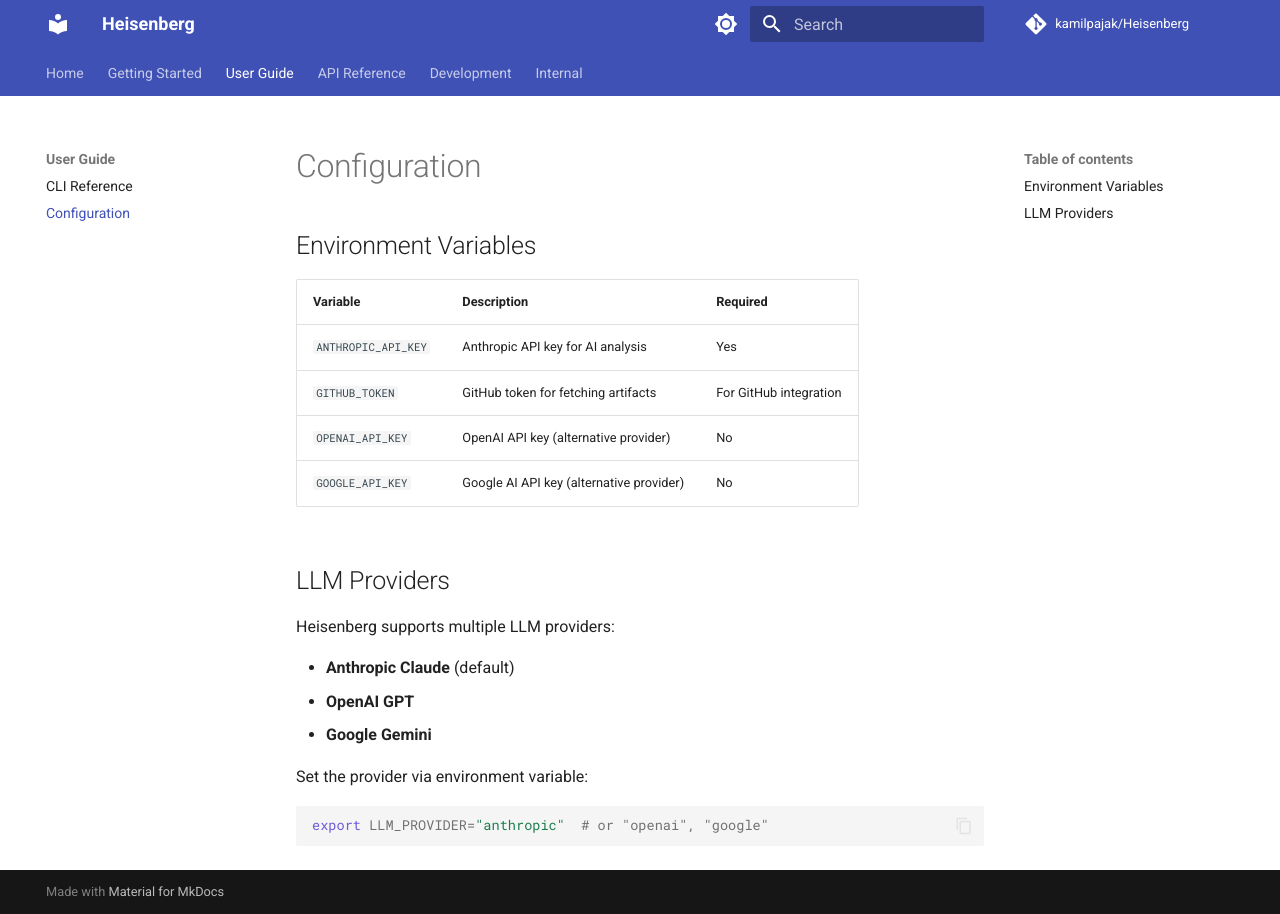
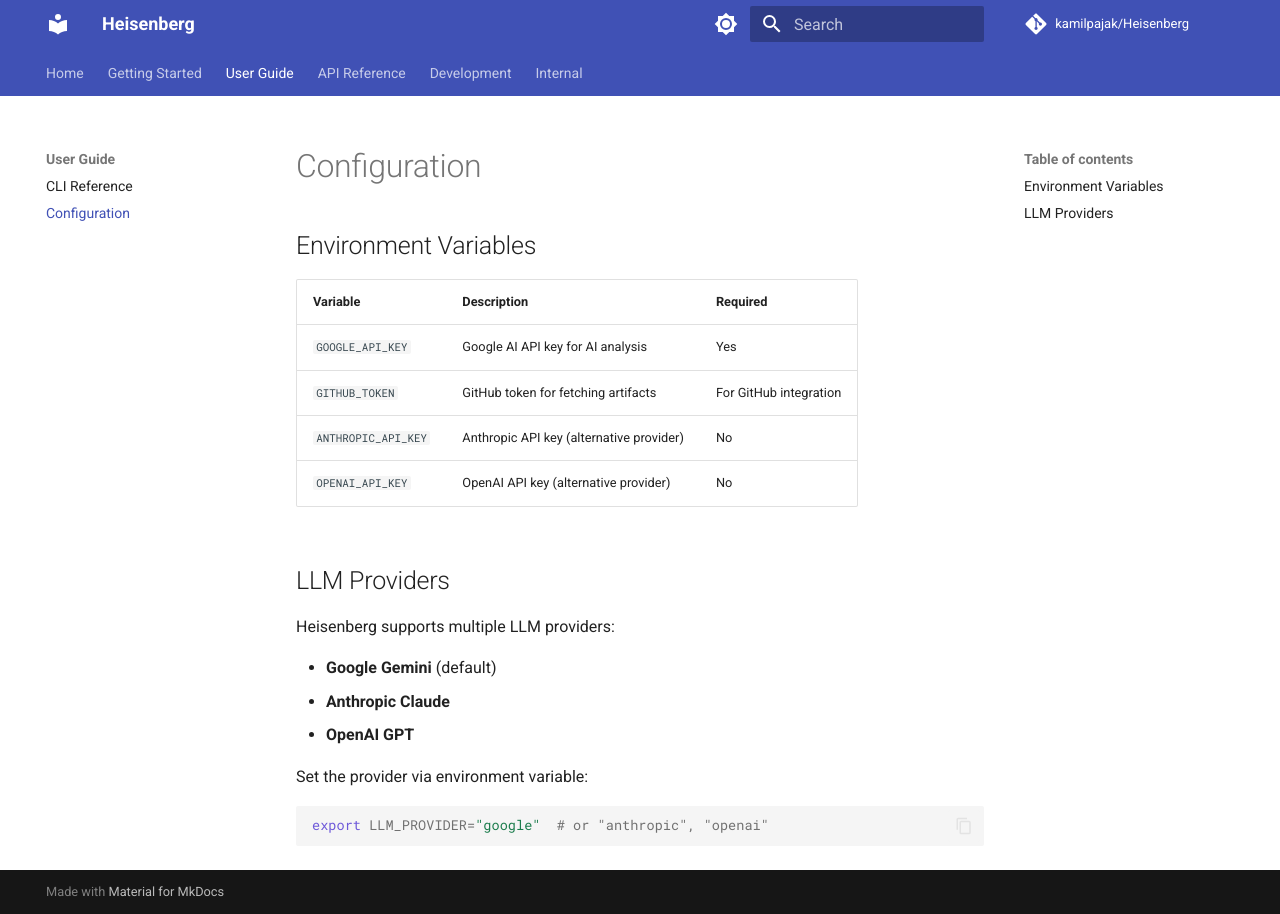
Before and after one commit to kamilpajak/Heisenberg, an MkDocs documentation site: the page built from docs/guide/configuration.md, in a window 1280 px wide. Built offline with MkDocs 1.6.1 and Material for MkDocs 9.7.7, drawn with Linux system fonts in a browser that asks for light colours; comment, search, counter and statistics services are not loaded.

````diff
--- a/docker-compose.yml
+++ b/docker-compose.yml
@@ -13,7 +13,7 @@ services:
       - ANTHROPIC_API_KEY=${ANTHROPIC_API_KEY:-}
       - OPENAI_API_KEY=${OPENAI_API_KEY:-}
       - GOOGLE_API_KEY=${GOOGLE_API_KEY:-}
-      - LLM_PRIMARY_PROVIDER=${LLM_PRIMARY_PROVIDER:-claude}
+      - LLM_PRIMARY_PROVIDER=${LLM_PRIMARY_PROVIDER:-google}
       - LLM_FALLBACK_PROVIDER=${LLM_FALLBACK_PROVIDER:-}
       - DEBUG=${DEBUG:-false}
     depends_on:
--- a/docs/guide/configuration.md
+++ b/docs/guide/configuration.md
@@ -4,21 +4,21 @@
 
 | Variable | Description | Required |
 |----------|-------------|----------|
-| `ANTHROPIC_API_KEY` | Anthropic API key for AI analysis | Yes |
+| `GOOGLE_API_KEY` | Google AI API key for AI analysis | Yes |
 | `GITHUB_TOKEN` | GitHub token for fetching artifacts | For GitHub integration |
+| `ANTHROPIC_API_KEY` | Anthropic API key (alternative provider) | No |
 | `OPENAI_API_KEY` | OpenAI API key (alternative provider) | No |
-| `GOOGLE_API_KEY` | Google AI API key (alternative provider) | No |
 
 ## LLM Providers
 
 Heisenberg supports multiple LLM providers:
 
-- **Anthropic Claude** (default)
+- **Google Gemini** (default)
+- **Anthropic Claude**
 - **OpenAI GPT**
-- **Google Gemini**
 
 Set the provider via environment variable:
 
 ```bash
-export LLM_PROVIDER="anthropic"  # or "openai", "google"
+export LLM_PROVIDER="google"  # or "anthropic", "openai"
 ```
````
Also changed, not shown: README.md (+9 -9 lines), action/README.md (+13 -15 lines), 9 other files.
